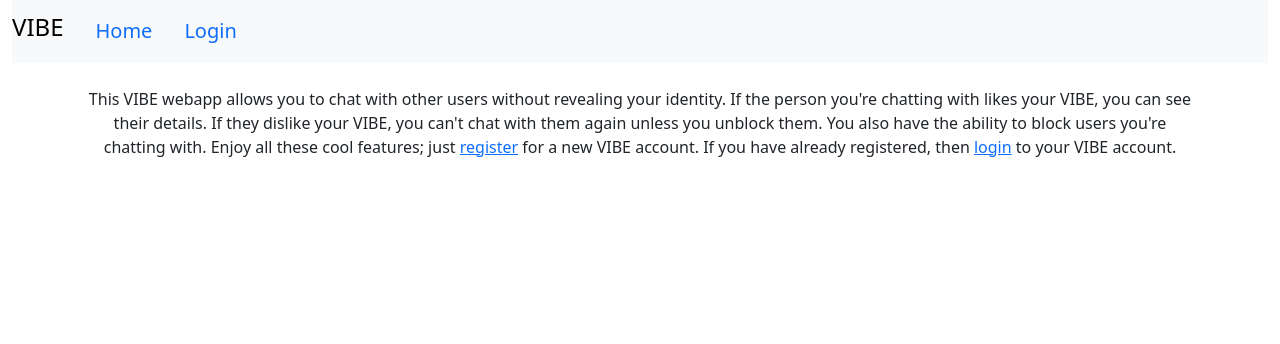
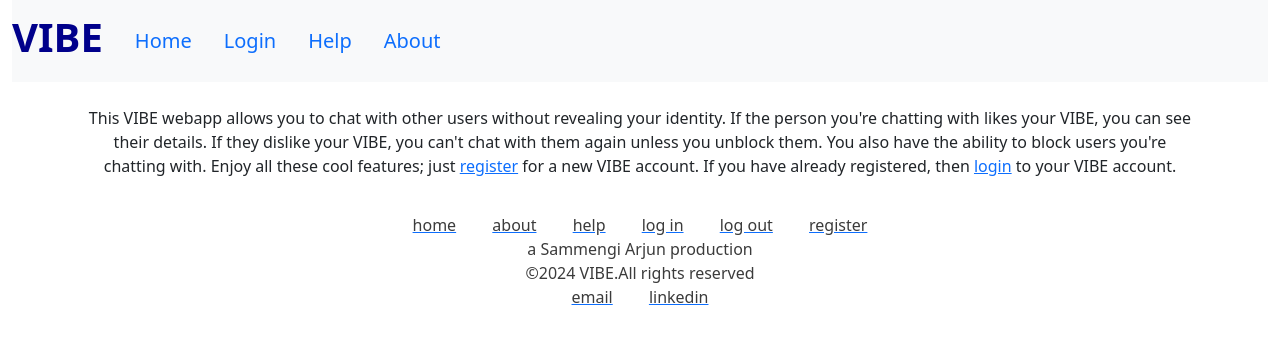
Before and after one commit to arjun867/vibeapp, a Django app: page / in a window 1280 px wide. Shown: the top 344 px of the page. Run offline with Django 5.2, Linux system fonts and the light colour scheme; data comes from the database, SQL or seed files in the repository; both versions use the stored data as it was after the commit.

Commit message:
about,home page footers,help page

```diff
--- a/vibeapp/static/styles.css
+++ b/vibeapp/static/styles.css
@@ -1,3 +1,29 @@
+
+.brand{
+    color: darkblue;
+    font-weight: bolder;
+}
+
+footer {
+    margin-top: 1.5%;
+    align-items: center;
+  }
+
+.footerone,.footertwo,.footerthree,.footerfour {
+  display: block;
+  text-align: center;
+  padding: 0%;
+  margin: 0; /* Remove all margins */
+}
+footer p {
+    display: inline;
+    text-align: center;
+    text-decoration: none;
+    padding: 0.5em; /* Add spacing around each p element */
+    margin: 0 0.5em; /* Add additional spacing between p elements */
+    color: rgb(59, 59, 59);
+  }
+
 .chat-container {
     display: flex;
     flex-direction: column;
--- a/vibeapp/templates/home.html
+++ b/vibeapp/templates/home.html
@@ -10,9 +10,7 @@
     <link rel="stylesheet" href="{% static 'styles.css' %}">
     <title>{% block title %}home{% endblock %}</title>
     <style>
-        .navbar-brand h1 {
-            font-size: 1.5rem;
-        }
+
         .nav-link h5 {
             margin: 0;
         }
@@ -62,9 +60,21 @@
                             <li class="nav-item">
                                 <a class="nav-link" href="{% url 'blocked_users_list' %}"><h5>Blocked Users</h5></a>
                             </li>
+                            <li class="nav-item">
+                                <a class="nav-link" href="{% url 'help' %}"><h5>Help</h5></a>
+                            </li>
+                            <li class="nav-item">
+                                <a class="nav-link" href="{% url 'about' %}"><h5>About</h5></a>
+                            </li>
                             {% else %}
                             <li class="nav-item">
                                 <a class="nav-link" href="{% url 'login' %}"><h5>Login</h5></a>
+                            </li>
+                            <li class="nav-item">
+                                <a class="nav-link" href="{% url 'help' %}"><h5>Help</h5></a>
+                            </li>
+                            <li class="nav-item">
+                                <a class="nav-link" href="{% url 'about' %}"><h5>About</h5></a>
                             </li>
                             {% endif %}
                         </ul>
@@ -115,6 +125,30 @@
     </div>
     {% endif %}
     {% endblock %}
+
+    <footer>
+        <div class="footerone">
+            <a href="{% url 'home'%}"><p>home</p></a>
+            <a href="{% url 'about'%}"><p>about</p></a>
+            <a href="{% url 'help'%}"><p>help</p></a>
+            <a href="{% url 'login'%}"><p>log in</p></a>
+            <a href="{% url 'logout'%}"><p>log out</p></a>
+            <a href="{% url 'register'%}"><p>register</p></a>
+        </div>
+        <div class="footertwo">
+            <p>a Sammengi Arjun production</p>
+        </div>
+        <div class="footerthree">
+            <p>&copy;2024 VIBE.All rights reserved</p>
+        </div>
+        <div class="footerfour">
+            <a href="mailto:sammengiarjun@gmail.com"><p>email</p></a>
+            <a href="https://www.linkedin.com/in/arjun-sammengi-4108a3269/"><p>linkedin</p></a>
+            <!-- <a href=""><p>instagram</p></a> -->
+        </div>
+    </footer>
+
+
     <script src="https://cdn.jsdelivr.net/npm/bootstrap@5.3.2/dist/js/bootstrap.bundle.min.js" integrity="sha384-C6RzsynM9kWDrMNeT87bh95OGNyZPhcTNXj1NW7RuBCsyN/o0jlpcV8Qyq46cDfL" crossorigin="anonymous"></script>
     <script src="{% static 'script.js' %}"></script>
 </body>
--- a/vibeapp/urls.py
+++ b/vibeapp/urls.py
@@ -14,4 +14,7 @@ urlpatterns = [
     path('blocked_users/', views.blocked_users_list, name='blocked_users_list'),
     path('suggest_user/', views.suggest_user, name='suggest_user'),
     path('recent_chats/', views.recent_chats, name='recent_chats'),
+    path('help/', views.help, name='help'),
+    path('about/', views.about, name='about'),
+
 ]
--- a/vibeapp/views.py
+++ b/vibeapp/views.py
@@ -143,3 +143,9 @@ def home(request):
     users = CustomUser.objects.exclude(id=request.user.id)
     user_ids = [user.id for user in users]
     return render(request, 'home.html', {'user_ids': user_ids})
+
+def help(request):
+    return render(request,'help.html')
+
+def about(request):
+    return render(request,'about.html')
```
Also changed, not shown: vibeapp/templates/about.html (added, +28 -0 lines), vibeapp/templates/help.html (added, +45 -0 lines), db.sqlite3.
